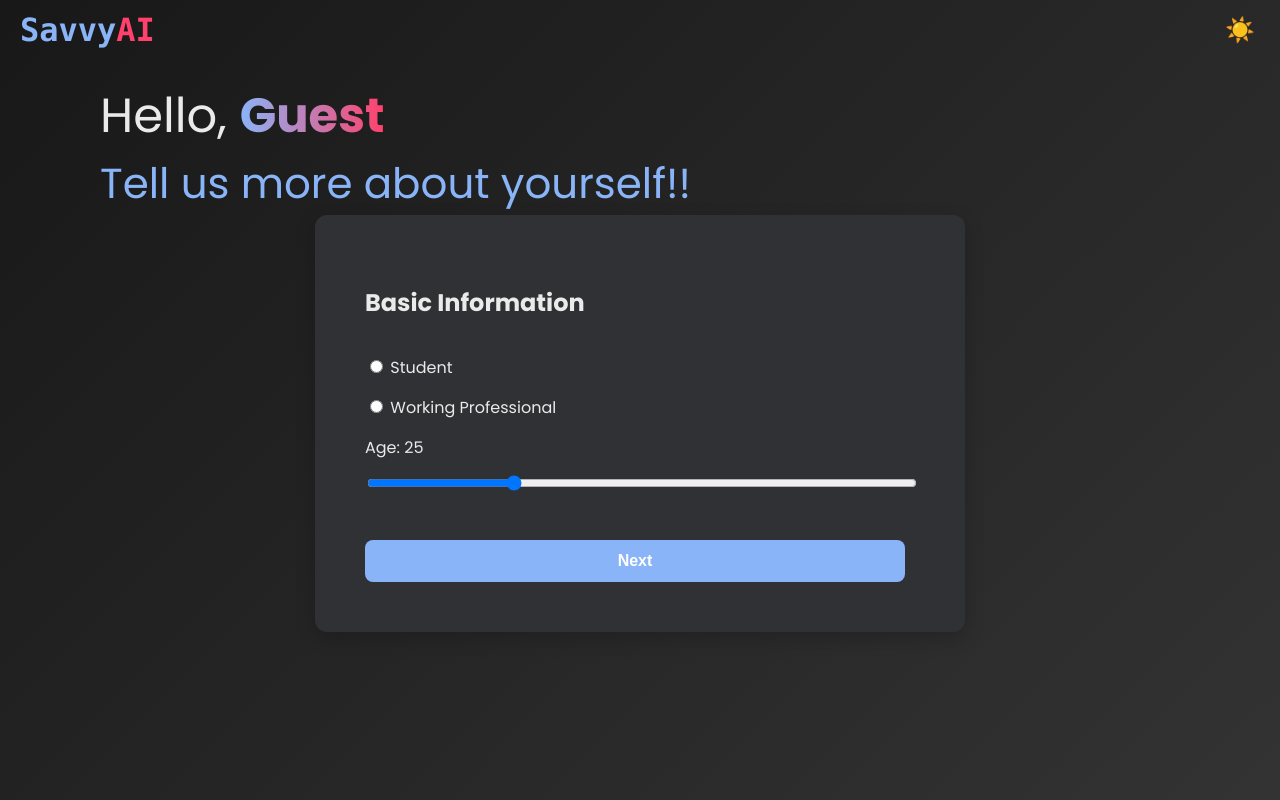
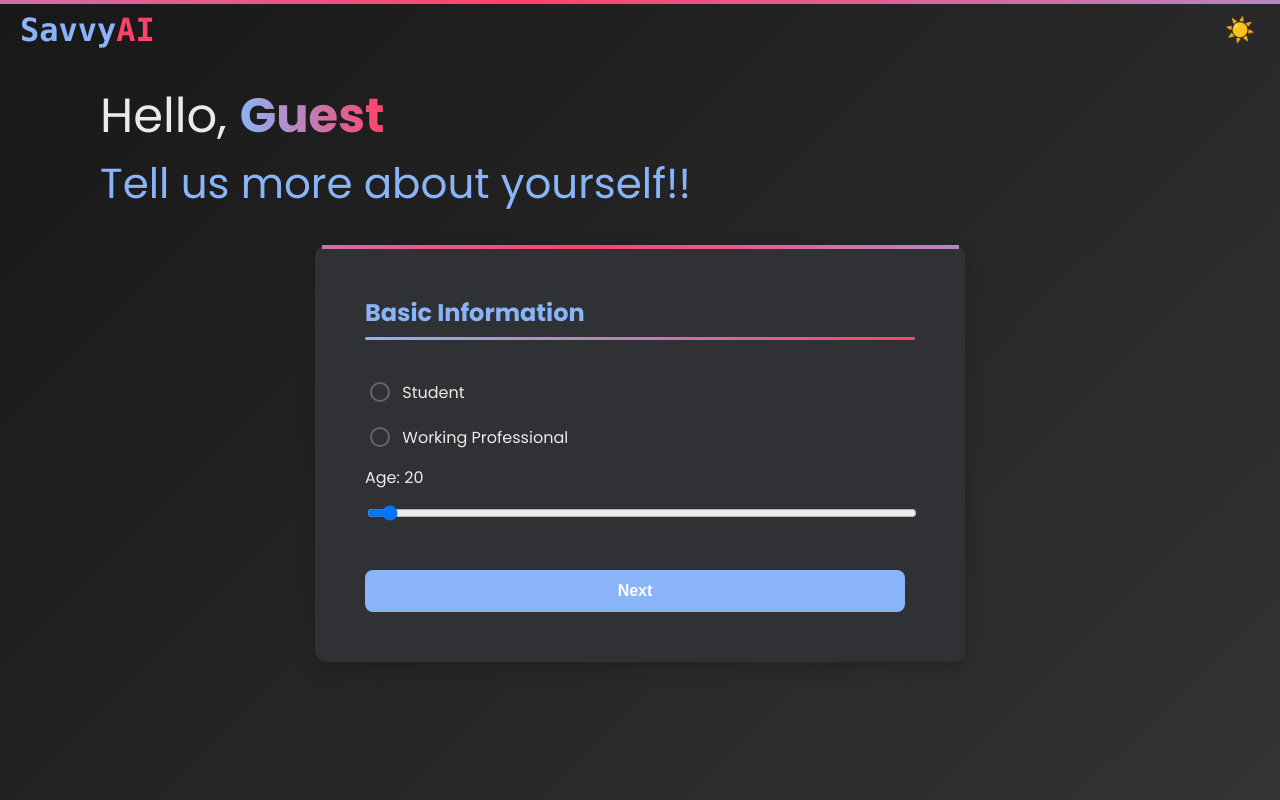
Before and after one commit to rahulm16/main_project, a Flask app: page /profile in a window 1280 px wide. Run offline with Flask 3, Linux system fonts and the light colour scheme; some libraries are stand-ins or nearby versions.

Commit message:
gradient slide

```diff
--- a/static/header.css
+++ b/static/header.css
@@ -156,3 +156,25 @@ body:not(.light-mode) .dark-mode-emoji {
   cursor: pointer;
   transition: background-color var(--transition-default);
 }
+
+/* Create the gradient border */
+header::before {
+    content: '';
+    position: absolute;
+    top: 0;
+    left: 0;
+    right: 0;
+    height: 4px;
+    background: linear-gradient(90deg,
+        var(--secondary-color) 0%,
+        var(--tertiary-color) 50%,
+        var(--secondary-color) 100%);
+    background-size: 200% 100%;
+    animation: gradientSlide 3s linear infinite;
+}
+
+/* Animation keyframes */
+@keyframes gradientSlide {
+    0% { background-position: 100% 0; }
+    100% { background-position: -100% 0; }
+}
--- a/static/profile.css
+++ b/static/profile.css
@@ -41,7 +41,6 @@ body, html {
     display: flex;
     flex-direction: column;
 }
-
 
 .main-content {
     flex-grow: 1;
@@ -181,10 +180,34 @@ body, html {
     box-shadow: 0 6px 20px rgba(0, 0, 0, 0.2); /* Soft shadow */
     width: 100%; /* Responsive width */
     max-width: 550px; /* Fixed max width */
-    margin: 0 auto 50px auto; /* Centered */
+    margin: 30px auto auto auto; /* Centered */
     display: flex;
+    position: relative;
     flex-direction: column;
     gap: 20px; /* Space between form steps */
+}
+
+/* Create the gradient border */
+.container::before {
+    content: '';
+    position: absolute;
+    top: 0;
+    left: 1%;
+    right: 0;
+    height: 4px;
+    width: 98%;
+    background: linear-gradient(90deg,
+        var(--secondary-color) 0%,
+        var(--tertiary-color) 50%,
+        var(--secondary-color) 100%);
+    background-size: 200% 100%;
+    animation: gradientSlide 3s linear infinite;
+}
+
+/* Animation keyframes */
+@keyframes gradientSlide {
+    0% { background-position: 100% 0; }
+    100% { background-position: -100% 0; }
 }
 
 /* Form Step Layout */
@@ -192,10 +215,37 @@ body, html {
     display: none;
     flex-direction: column;
     gap: 15px;
+    animation: fadeIn 0.5s ease-in-out;
+}
+
+@keyframes fadeIn {
+    from { opacity: 0; transform: translateY(10px); }
+    to { opacity: 1; transform: translateY(0); }
 }
 
 .form-step.active {
     display: flex;
+}
+
+/* Step Headers */
+.form-step h2 {
+    color: var(--secondary-color);
+    font-size: 24px;
+    margin-top: 0;
+    margin-bottom: 20px;
+    position: relative;
+    padding-bottom: 10px;
+}
+
+.form-step h2::after {
+    content: '';
+    position: absolute;
+    bottom: 0;
+    left: 0;
+    width: 100%;
+    height: 3px;
+    background: linear-gradient(90deg, var(--secondary-color), var(--tertiary-color));
+    border-radius: 3px;
 }
 
 /* Form Input Fields */
@@ -203,7 +253,7 @@ input[type="text"],
 select,
 input[type="range"] {
     width: 100%; /* Consistent width */
-    padding: 14px 18px; /* Comfortable padding */
+    padding: 14px 1px; /* Comfortable padding */
     background-color: var(--input-bg-color); /* Darker background */
     color: var(--text-color);
     border: 1px solid var(--border-color); /* Subtle border */
@@ -238,6 +288,51 @@ input[type="range"]::-webkit-slider-thumb {
     margin-top: 20px;
 }
 
+/* Hide the default radio button */
+input[type="radio"] {
+    appearance: none;
+    -webkit-appearance: none;
+    width: 20px;
+    height: 20px;
+    border: 2px solid #666;
+    border-radius: 50%;
+    margin-right: 8px;
+    position: relative;
+    top: 4px;
+    cursor: pointer;
+    transition: all 0.3s ease;
+}
+
+/* Create the radio button's custom appearance */
+input[type="radio"]::before {
+    content: "";
+    display: block;
+    width: 12px;
+    height: 12px;
+    border-radius: 50%;
+    position: absolute;
+    top: 50%;
+    left: 50%;
+    transform: translate(-50%, -50%) scale(0);
+    background: var(--tertiary-color);
+    transition: transform 0.2s ease;
+}
+
+/* Style for checked state */
+input[type="radio"]:checked {
+    border-color: #4776E6;
+}
+
+input[type="radio"]:checked::before {
+    transform: translate(-50%, -50%) scale(1);
+}
+
+/* Hover effect */
+input[type="radio"]:hover {
+    border-color: #4776E6;
+    box-shadow: 0 0 5px rgba(71, 118, 230, 0.3);
+}
+
 /* Primary Button Styles */
 button {
     padding: 12px 20px; /* Balanced padding */
--- a/templates/profile.html
+++ b/templates/profile.html
@@ -31,8 +31,8 @@
                         Working Professional
                     </label>
                     <div>
-                        <label for="age">Age: <span id="age-value">25</span></label>
-                        <input type="range" id="age" min="1" max="100" value="25">
+                        <label for="age">Age: <span id="age-value">20</span></label>
+                        <input type="range" id="age" min="18" max="100" value="20">
                     </div>
                     <div class="buttons">
                         <button type="button" id="next-btn">Next</button>
@@ -42,8 +42,8 @@
                 <div class="form-step" id="step-2">
                     <h2>Education and Skills</h2>
                     <label for="education">Highest Level of Education</label>
-                    <select id="education" required>
-                        <option value="" disabled selected>Select education level</option>
+                    <select id="education" required style="padding-left: 20px;">
+                        <option value="" disabled selected >Select education level</option>
                         <option value="highschool">High School</option>
                         <option value="bachelor">Bachelor's Degree</option>
                         <option value="master">Master's Degree</option>
```
Also changed, not shown: static/login.css (+41 -0 lines), static/results.css (+23 -0 lines), static/suggestions.css (+21 -2 lines).
